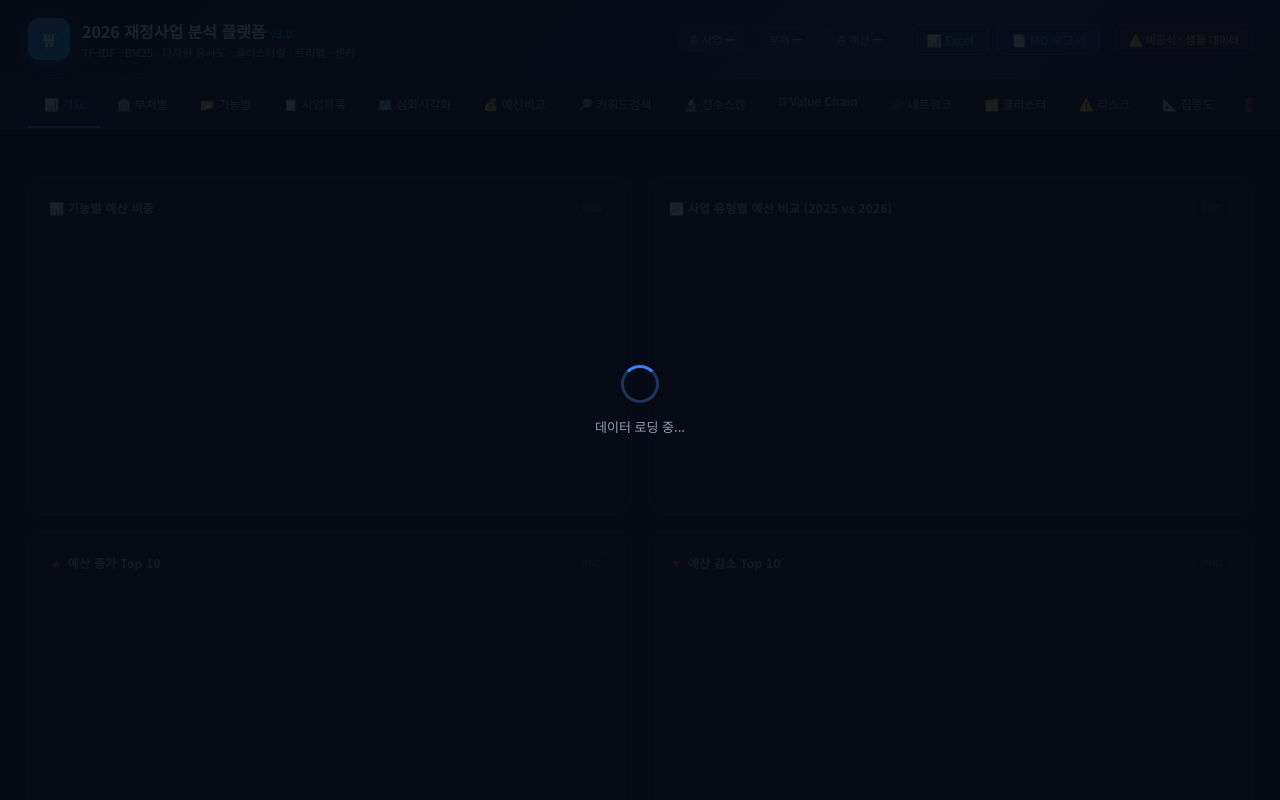
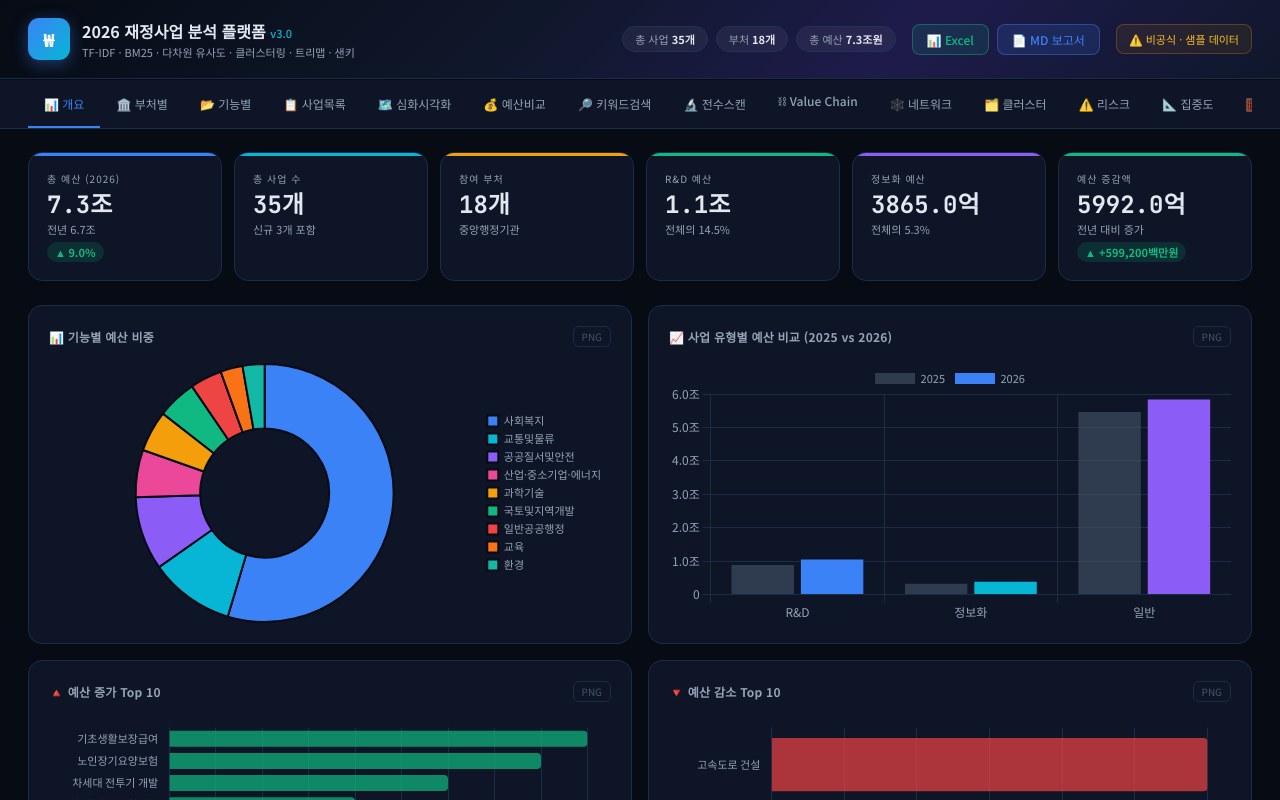
Before and after one commit to withakiss/budget2026, a plain HTML site: page index.html in a window 1280 px wide. Shown: the top 800 px of the page. Drawn offline with nearby package versions, Linux system fonts and the light colour scheme.

Commit message:
fix: resolve infinite loading by removing sign collision

```diff
--- a/index.html
+++ b/index.html
@@ -573,7 +573,7 @@ Chart.defaults.font.family = "'Noto Sans KR', sans-serif";
 
 const fmt = n => n >= 1e12 ? (n/1e12).toFixed(1)+'조' : n >= 1e8 ? (n/1e8).toFixed(1)+'억' : n >= 1e4 ? (n/1e4).toFixed(1)+'만' : n.toLocaleString();
 const fmtM = n => n ? n.toLocaleString() : '0';
-const sign = n => n > 0 ? `+${n.toLocaleString()}` : n.toLocaleString();
+const fmtSigned = n => n > 0 ? `+${n.toLocaleString()}` : n.toLocaleString();
 const pct = n => n.toFixed(1) + '%';
 const groupBy = (arr, k) => arr.reduce((a, x) => { const v = x[k]; (a[v] = a[v]||[]).push(x); return a; }, {});
 
@@ -605,7 +605,7 @@ function showProjectModal(p) {
     <div class="modal-row"><label>사업 유형</label><span><span class="tag ${p.project_type==='R&D'?'tag-rnd':p.project_type==='정보화'?'tag-it':'tag-gen'}">${p.project_type}</span></span></div>
     <div class="modal-row"><label>2025 예산</label><span class="num">${fmtM(p.budget_2025)} 백만원</span></div>
     <div class="modal-row"><label>2026 예산</label><span class="num"><b>${fmtM(p.budget_2026)} 백만원</b></span></div>
-    <div class="modal-row"><label>증감액</label><span class="num ${p.change_amount>=0?'up':'down'}">${sign(p.change_amount)} 백만원</span></div>
+    <div class="modal-row"><label>증감액</label><span class="num ${p.change_amount>=0?'up':'down'}">${fmtSigned(p.change_amount)} 백만원</span></div>
     <div class="modal-row"><label>증감률</label><span class="${p.change_rate>=0?'up':'down'}">${p.is_new?'신규':pct(p.change_rate)}</span></div>
     <div class="modal-row"><label>회계유형</label><span>${p.account_type}</span></div>
     <div class="modal-row"><label>법적근거</label><span>${p.legal_basis||'—'}</span></div>
@@ -662,6 +662,9 @@ async function boot() {
     renderRisk();
     renderConcentration();
     renderAlgoGuide();
+
+    // 기본 탭 외 무거운 자동실행 탭 상태 초기화
+    _tabInitDone = { overview: true, ministry: true, function: true, projects: true, 'budget-compare': true };
 
   } catch (e) {
     loadingEl.innerHTML = `
@@ -795,7 +798,7 @@ function renderOverview() {
     { label: '참여 부처', value: mins+'개', sub: '중앙행정기관', color: 'yellow' },
     { label: 'R&D 예산', value: fmt(rnd*1e6), sub: `전체의 ${((rnd/t26)*100).toFixed(1)}%`, color: 'green' },
     { label: '정보화 예산', value: fmt(it*1e6), sub: `전체의 ${((it/t26)*100).toFixed(1)}%`, color: 'purple' },
-    { label: '예산 증감액', value: fmt(Math.abs(diff)*1e6), sub: `전년 대비 ${diff>0?'증가':'감소'}`, badge: diff>0?'up':'down', badgeText: `${sign(diff)}백만원`, color: diff>0?'green':'red' },
+    { label: '예산 증감액', value: fmt(Math.abs(diff)*1e6), sub: `전년 대비 ${diff>0?'증가':'감소'}`, badge: diff>0?'up':'down', badgeText: `${fmtSigned(diff)}백만원`, color: diff>0?'green':'red' },
   ].map(k => `<div class="kpi-card ${k.color}">
     <div class="kpi-label">${k.label}</div>
     <div class="kpi-value">${k.value}</div>
@@ -898,7 +901,7 @@ function renderFunction() {
       <td>${e.it>0?`<span class="tag tag-it">${e.it}</span>`:'-'}</td>
       <td>${e.gen>0?`<span class="tag tag-gen">${e.gen}</span>`:'-'}</td>
       <td>${e.newC>0?`<span class="tag tag-new">${e.newC}</span>`:'-'}</td>
-      <td class="${diff>=0?'up':'down'} num">${sign(diff)}</td>
+      <td class="${diff>=0?'up':'down'} num">${fmtSigned(diff)}</td>
       <td class="${+cr>=0?'up':'down'}">${cr==='N/A'?cr:cr+'%'}</td>
     </tr>`;
   }).join('');
@@ -946,7 +949,7 @@ function renderProjectList() {
         <td style="font-size:11px">${p.function}</td>
         <td class="num">${fmtM(p.budget_2025)}</td>
         <td class="num"><b>${fmtM(p.budget_2026)}</b></td>
-        <td class="num ${p.change_amount>=0?'up':'down'}">${sign(p.change_amount)}</td>
+        <td class="num ${p.change_amount>=0?'up':'down'}">${fmtSigned(p.change_amount)}</td>
         <td class="${p.change_rate>=0?'up':'down'}">${p.is_new?'NEW':pct(p.change_rate)}</td>
         <td style="font-size:11px;color:var(--text2)">${p.account_type.slice(0,8)}</td>
         <td>${p.is_new?'<span class="tag tag-new">신규</span>':''}</td>
@@ -998,7 +1001,7 @@ function renderBudgetCompare() {
       <td style="white-space:nowrap">${p.ministry}</td><td>${p.project_name}</td>
       <td><span class="tag ${tt[p.project_type]||'tag-gen'}">${p.project_type}</span></td>
       <td class="num">${fmtM(p.budget_requested)}</td><td class="num"><b>${fmtM(p.budget_2026)}</b></td>
-      <td class="num ${diff>=0?'up':'down'}">${sign(diff)}</td>
+      <td class="num ${diff>=0?'up':'down'}">${fmtSigned(diff)}</td>
       <td class="${diff>=0?'up':'down'}">${cr}%</td>
     </tr>`;
   }).join('');
@@ -1171,7 +1174,7 @@ function renderStack100() {
   const byF = groupBy(ALL, 'function');
   const entries = Object.keys(byF).slice(0,8);
   const mkPct = (arr, type) => arr.map(f => { const ps=byF[f]; return ps.length>0?(ps.filter(p=>p.project_type===type).length/ps.length*100).toFixed(1):0; });
-  mkChart('c-stack100', { type: 'bar', data: { labels: entries, datasets: [{ label: 'R&D', data: mkPct(entries,'R&D'), backgroundColor: 'rgba(59,130,246,.8)' }, { label: '정보화', data: mkPct(entries,'정보화'), backgroundColor: 'rgba(6,182,212,.8)' }, { label: '일반', data: mkPct(entries,'일반'), backgroundColor: 'rgba(100,116,139,.5)' }] }, options: { responsive: true, maintainAspectRatio: false, scales: { x: { stacked: true, grid: { display: false }, ticks: { maxRotation: 30, font: { size: 10 } }, max: 100 }, y: { stacked: true, grid: { color: '#1a2d47' }, ticks: { callback: v=>v+'%' } } }, plugins: { legend: { labels: { font: { size: 11 } } } } } });
+  mkChart('c-stack100', { type: 'bar', data: { labels: entries, datasets: [{ label: 'R&D', data: mkPct(entries,'R&D'), backgroundColor: 'rgba(59,130,246,.8)' }, { label: '정보화', data: mkPct(entries,'정보화'), backgroundColor: 'rgba(6,182,212,.8)' }, { label: '일반', data: mkPct(entries,'일반'), backgroundColor: 'rgba(100,116,139,.5)' }] }, options: { responsive: true, maintainAspectRatio: false, scales: { x: { stacked: true, grid: { display: false }, ticks: { maxRotation: 30, font: { size: 10 } } }, y: { stacked: true, grid: { color: '#1a2d47' }, ticks: { callback: v=>v+'%' }, max: 100 } }, plugins: { legend: { labels: { font: { size: 11 } } } } } });
 }
 
 // 히트맵 D3 (부처×기능)
```
